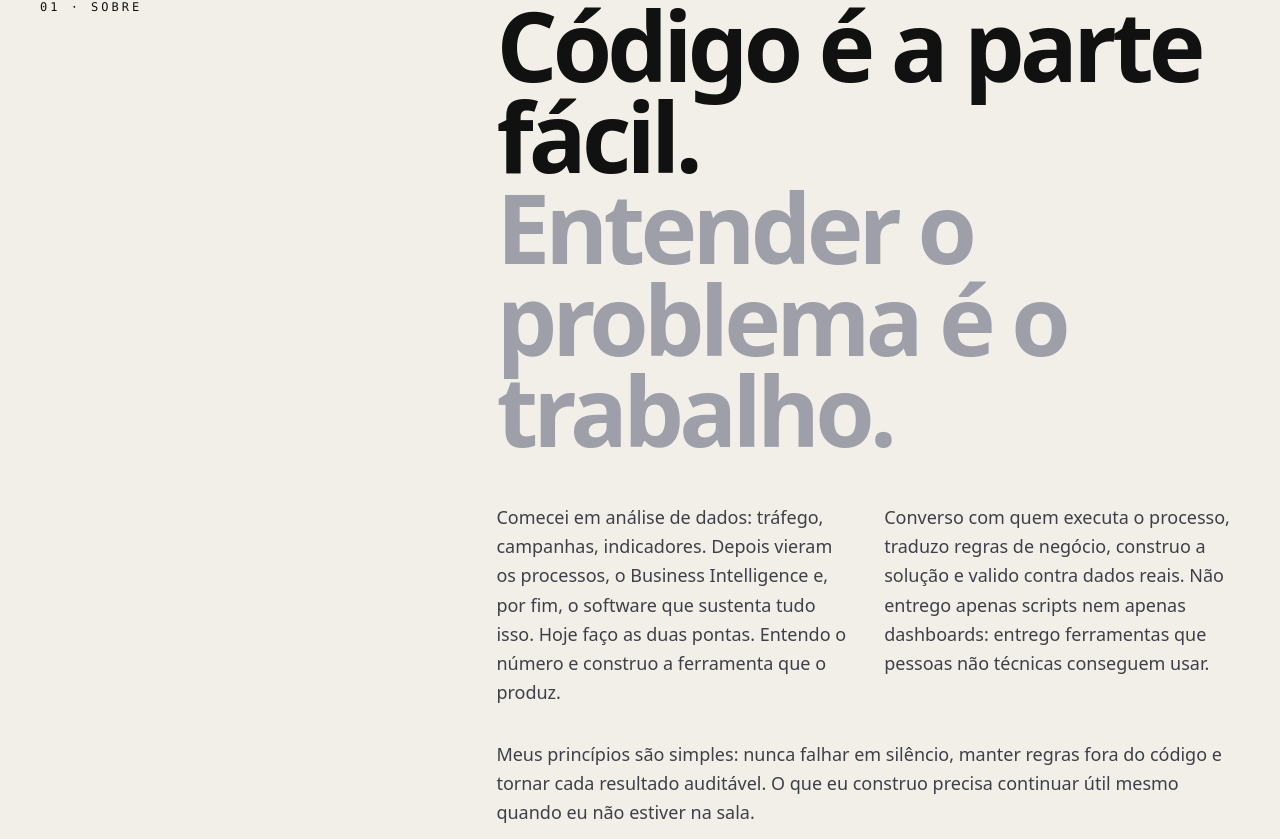
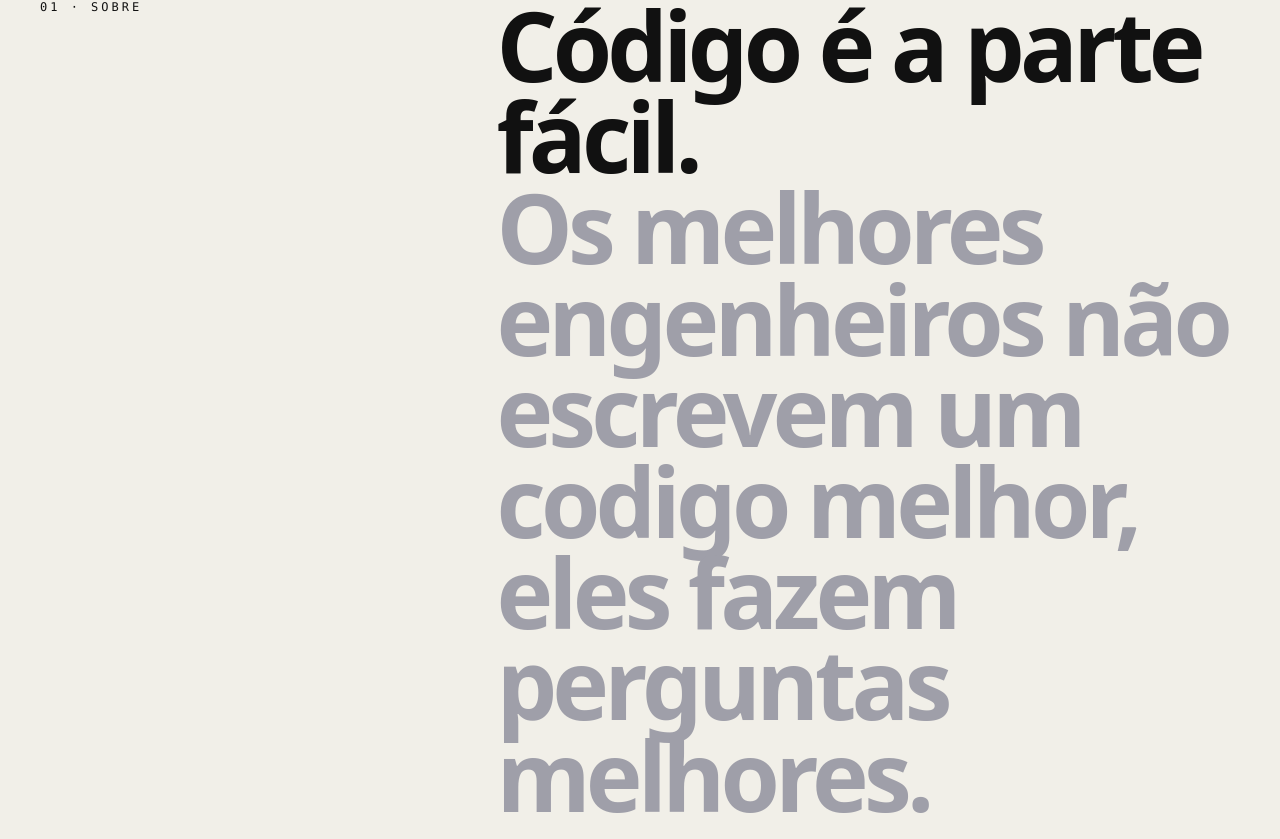
Before and after one commit to TLCapelo/TLCapelo.github.io, a React (Vite) app: page / in a window 1280 px wide. Shown: the part 961-1800 px from the top of the page. Built offline with nearby package versions, Linux system fonts and the light colour scheme.

Commit message:
Update text for 'sobre' section in i18n.js

```diff
--- a/src/i18n.js
+++ b/src/i18n.js
@@ -14,7 +14,7 @@ export const copy = {
     },
     sobre:{
       label:"01 · Sobre",
-      h2a:"Código é a parte fácil.", h2b:"Entender o problema é o trabalho.",
+      h2a:"Código é a parte fácil.", h2b:"Os melhores engenheiros não escrevem um codigo melhor, eles fazem perguntas melhores.",
       p1:"Comecei em análise de dados: tráfego, campanhas, indicadores. Depois vieram os processos, o Business Intelligence e, por fim, o software que sustenta tudo isso. Hoje faço as duas pontas. Entendo o número e construo a ferramenta que o produz.",
       p2:"Converso com quem executa o processo, traduzo regras de negócio, construo a solução e valido contra dados reais. Não entrego apenas scripts nem apenas dashboards: entrego ferramentas que pessoas não técnicas conseguem usar.",
       p3:"Meus princípios são simples: nunca falhar em silêncio, manter regras fora do código e tornar cada resultado auditável. O que eu construo precisa continuar útil mesmo quando eu não estiver na sala.",
@@ -89,7 +89,7 @@ export const copy = {
     },
     sobre:{
       label:"01 · About",
-      h2a:"Code is the easy part.", h2b:"Understanding the problem is the job.",
+      h2a:"Code is the easy part.", h2b:"The best engineers don't write better code. They ask better questions.",
       p1:"I started in data analysis: traffic, campaigns, metrics. Then came processes, Business Intelligence and, finally, the software that holds all of it up. Today I work both ends. I understand the number and I build the tool that produces it.",
       p2:"I talk to the people who actually run the process, translate business rules, build the solution and validate it against real data. I don't ship just scripts or just dashboards: I ship tools that non-technical people can actually use.",
       p3:"My principles are simple: never fail silently, keep business rules out of the code and make every result auditable. What I build has to stay useful even when I'm not in the room.",
```
